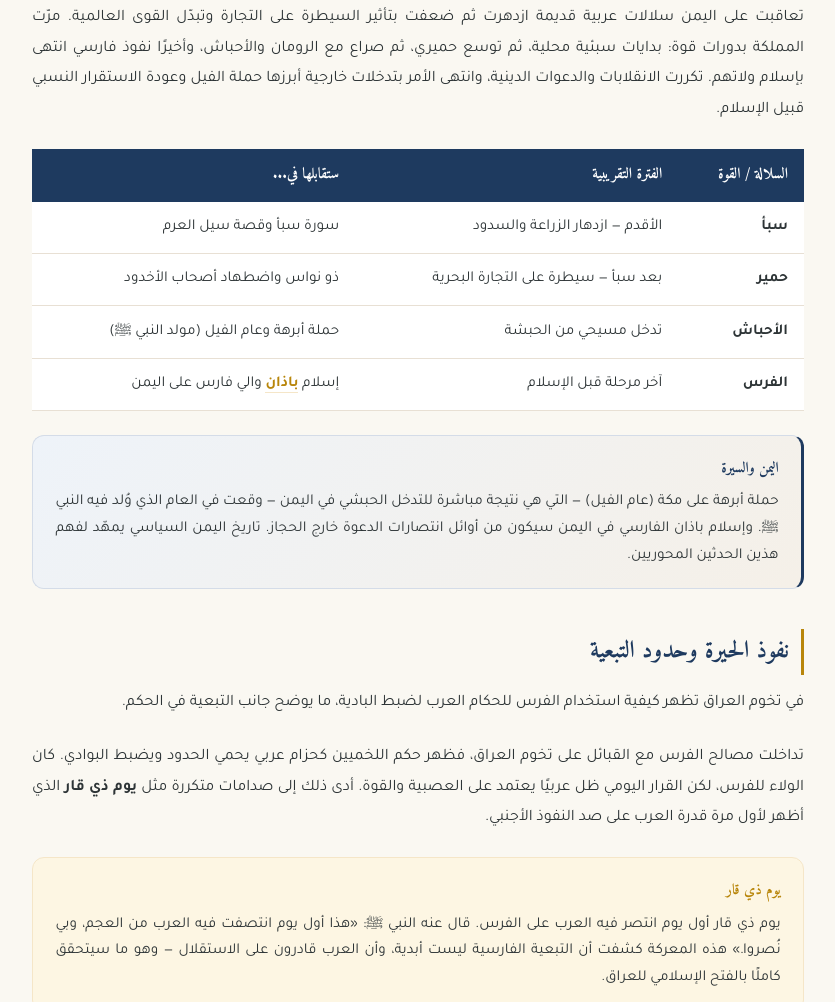
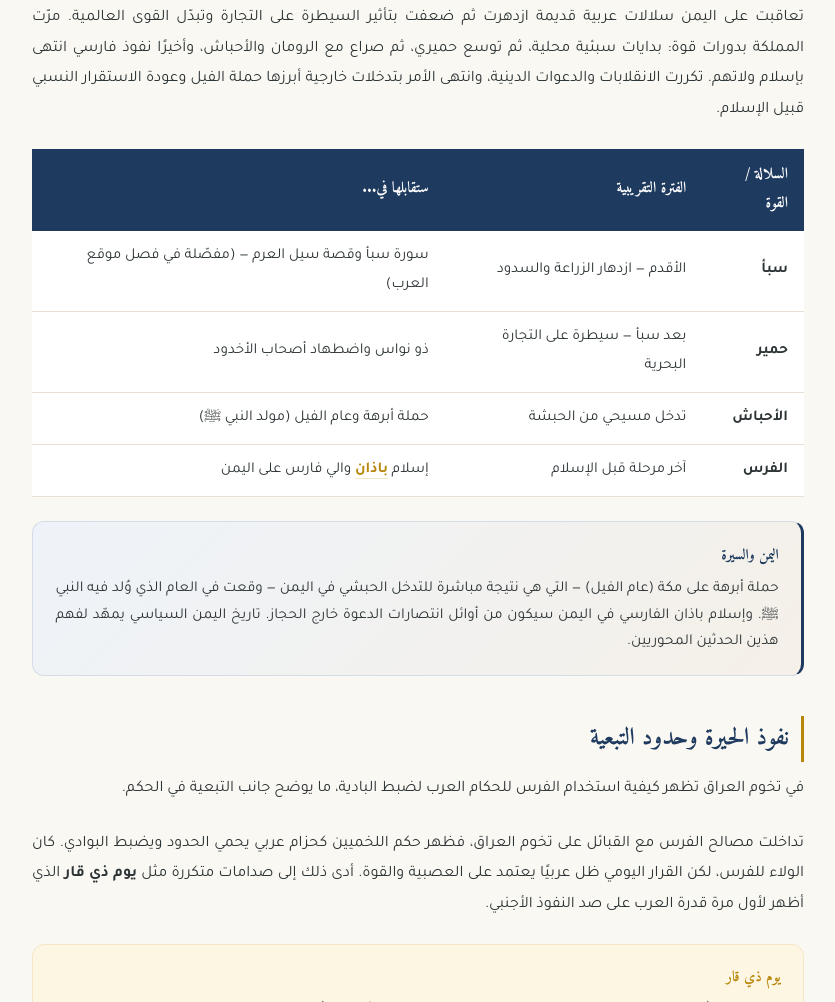
Before and after one commit to Fast-Reads/sirah, a plain HTML site: page al-hukm-walimara.html in a window 1280 px wide. Shown: the part 2357-3359 px from the top of the page, without its empty margins (222-1057 px from the left). Drawn offline with Linux system fonts and the light colour scheme.

Commit message:
reference sayl al-aram section from al-hukm-walimara

```diff
--- a/al-hukm-walimara.html
+++ b/al-hukm-walimara.html
@@ -722,7 +722,7 @@
           <tr>
             <td><strong>سبأ</strong></td>
             <td>الأقدم — ازدهار الزراعة والسدود</td>
-            <td>سورة سبأ وقصة سيل العرم</td>
+            <td>سورة سبأ وقصة سيل العرم — (مفصّلة في فصل موقع العرب)</td>
           </tr>
           <tr>
             <td><strong>حمير</strong></td>
```
